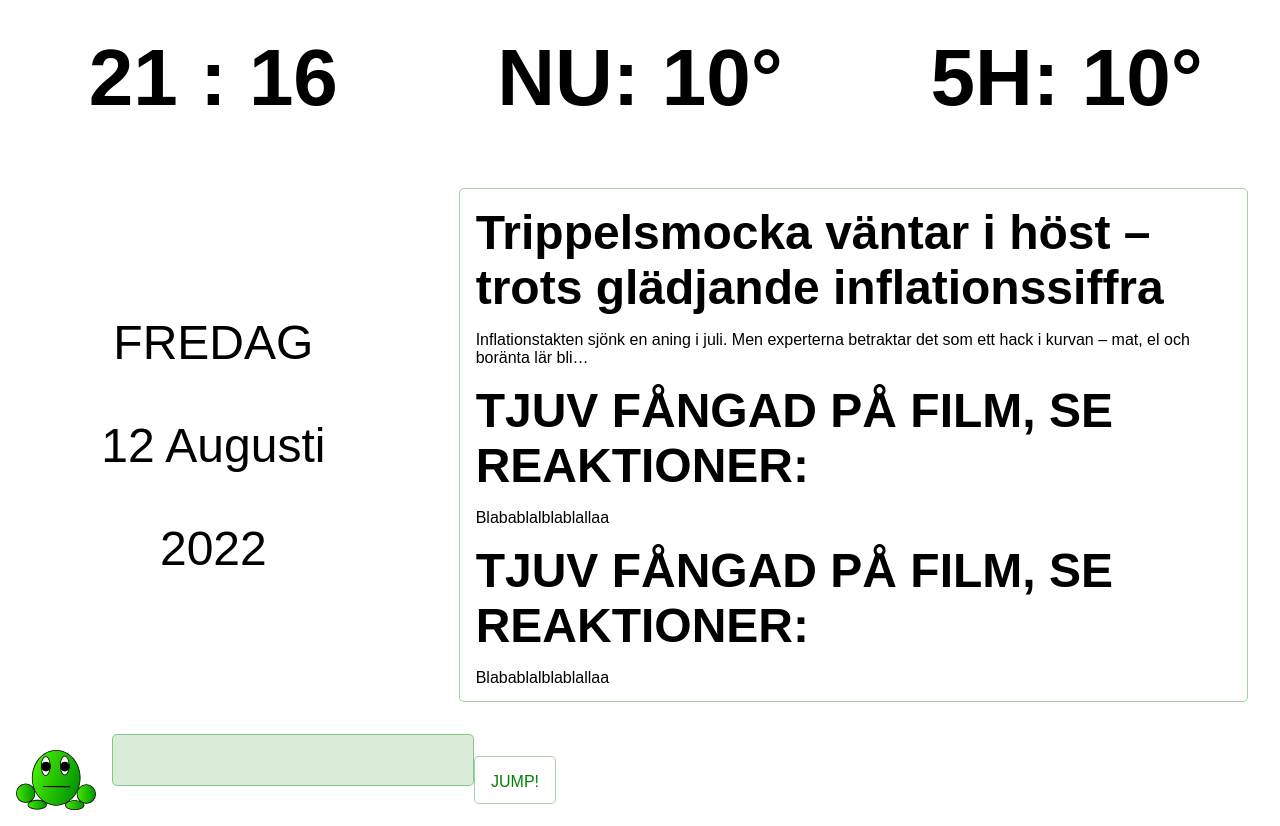
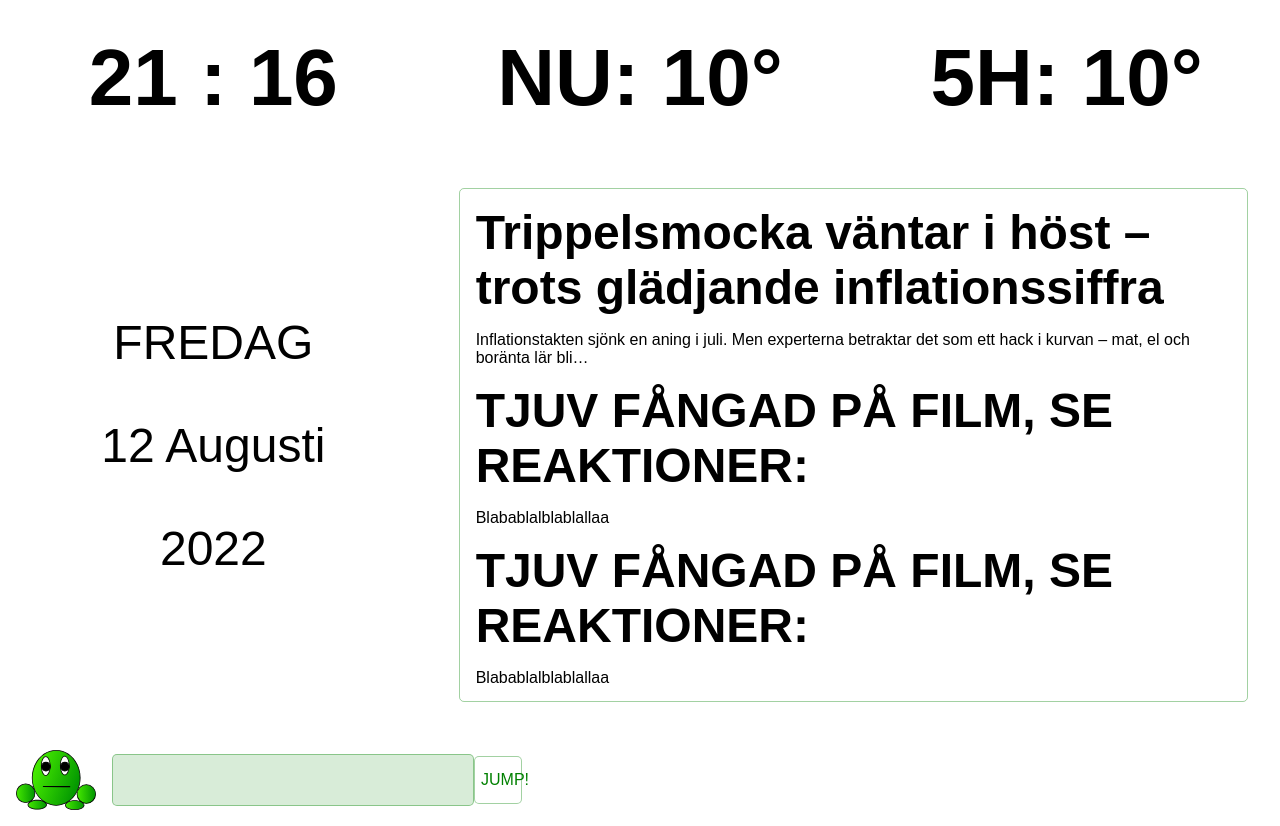
Before and after one commit to segelfartyg/WebFrog, a React (Create React App) app: page / in a window 1280 px wide. Built offline with nearby package versions, Linux system fonts and the light colour scheme; no server answers; a web font is replaced by a local one.

Commit message:
added news css 1

```diff
--- a/src/App.css
+++ b/src/App.css
@@ -114,7 +114,7 @@ h1{
 }
 
 .button{
-  width: fit-content;
+  width: 3rem;
   height:  3rem;
   font-size: 1rem;
   background: white;
@@ -122,7 +122,7 @@ h1{
   border-radius: 5px;
   margin: auto;
   margin-top: 1.5rem;
-  padding: 1rem;
+
   font-family: bebas-neue-by-fontfabric,sans-serif;
   font-weight: 400;
   font-style: normal;
@@ -142,7 +142,7 @@ h1{
   height: 3rem;
   font-size: 1.5rem;
   border: solid rgba(0, 128, 0, 0.699) 1px;
-  margin-bottom: 0;
+  margin:auto;
   border-radius: 5px;
   outline: none;
   font-family:Georgia, 'Times New Roman', Times, serif
```
